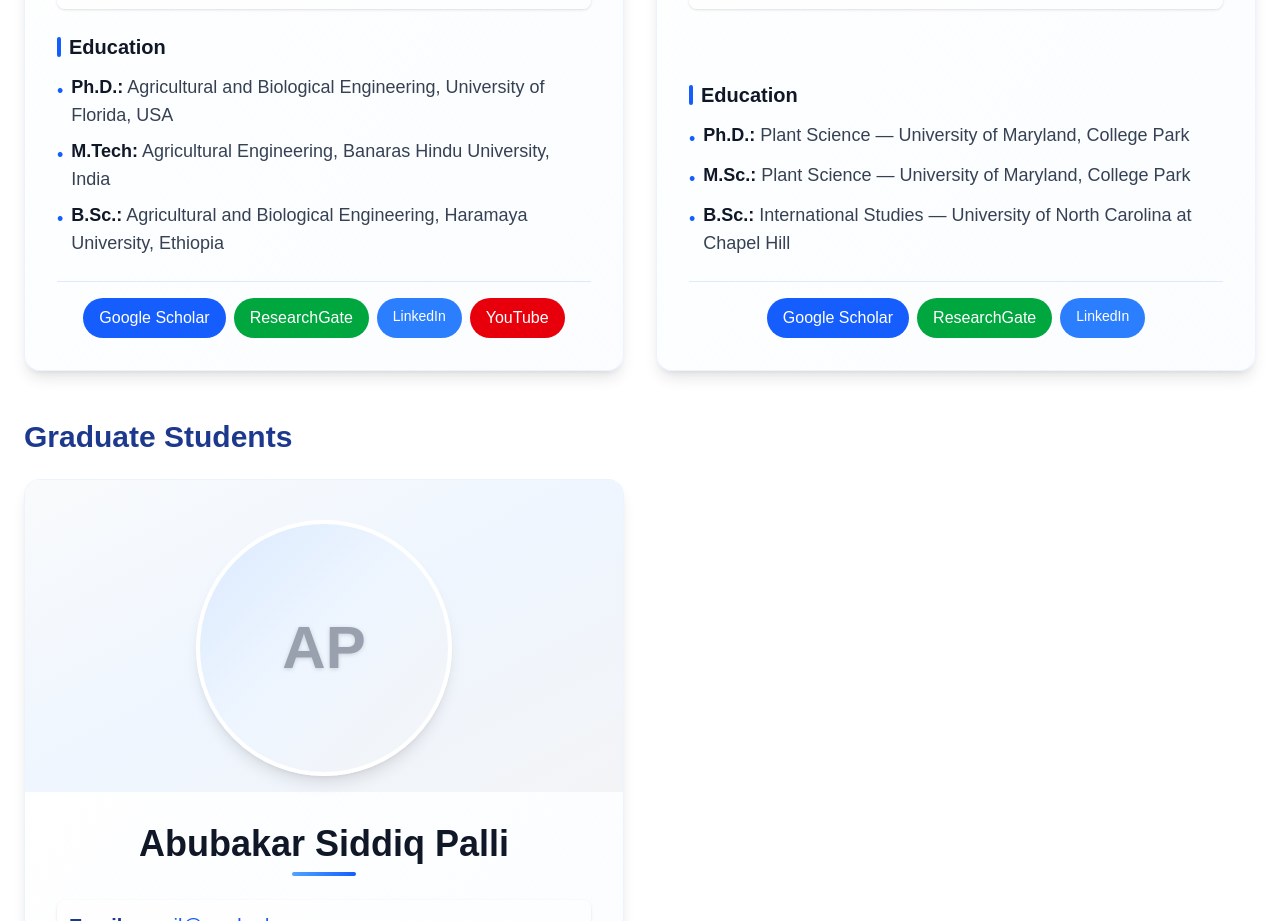
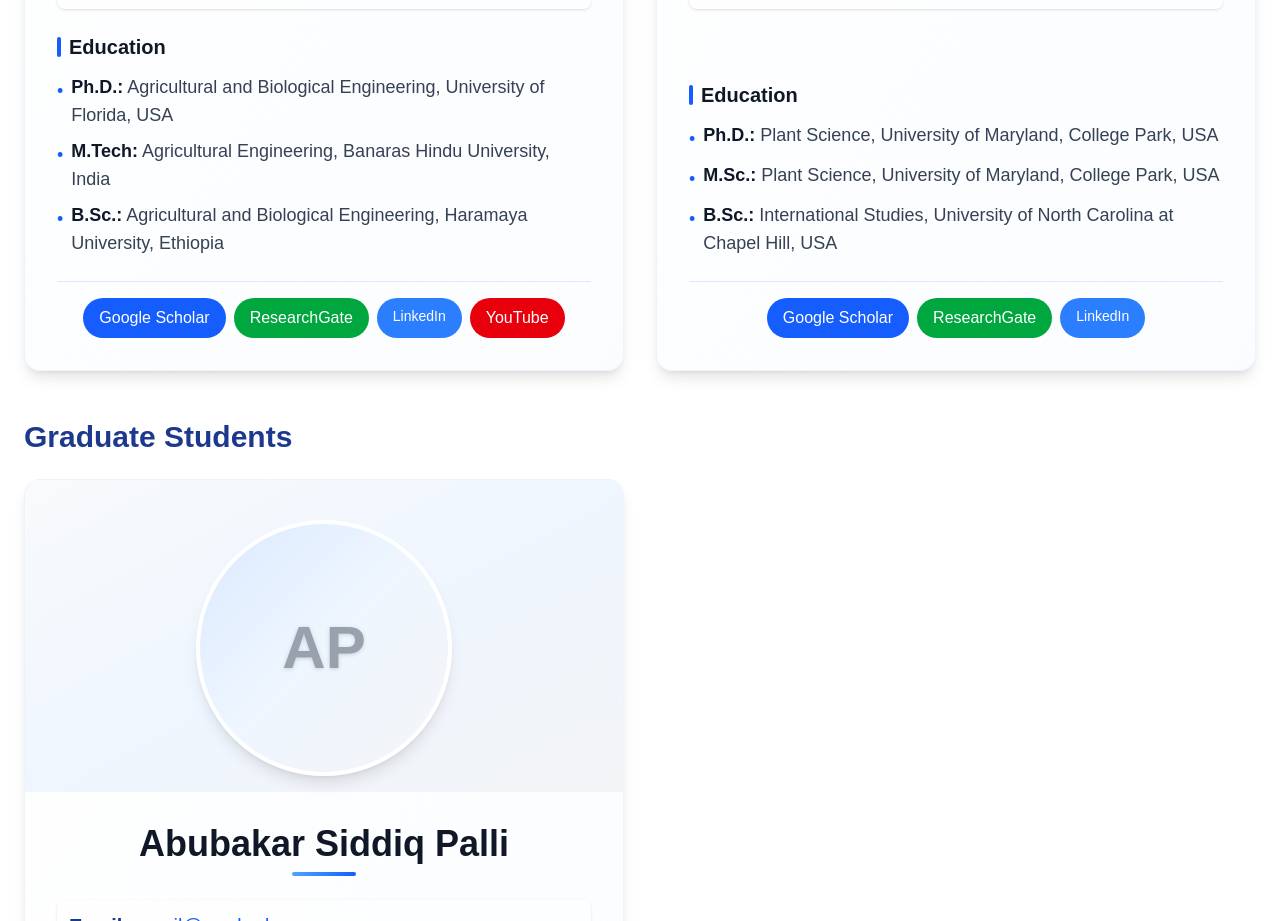
Before and after one commit to f2yapps/academic-lab-website, a Next.js app: page /team in a window 1280 px wide. Shown: the part 2040-2961 px from the top of the page. Built offline with nearby package versions, Linux system fonts and the light colour scheme.

Commit message:
Your message

```diff
--- a/app/team/page.tsx
+++ b/app/team/page.tsx
@@ -68,9 +68,9 @@ const teamMembers: TeamMember[] = [
     email: "cmpeters@umd.edu",
     phone: "(301) 226-7404",
     education: {
-      phd: "Plant Science — University of Maryland, College Park",
-      msc: "Plant Science — University of Maryland, College Park",
-      bsc: "International Studies — University of North Carolina at Chapel Hill",
+      phd: "Plant Science, University of Maryland, College Park, USA",
+      msc: "Plant Science, University of Maryland, College Park, USA",
+      bsc: "International Studies, University of North Carolina at Chapel Hill, USA",
     },
     links: {
       googleScholar: "https://scholar.google.com/...",
```
